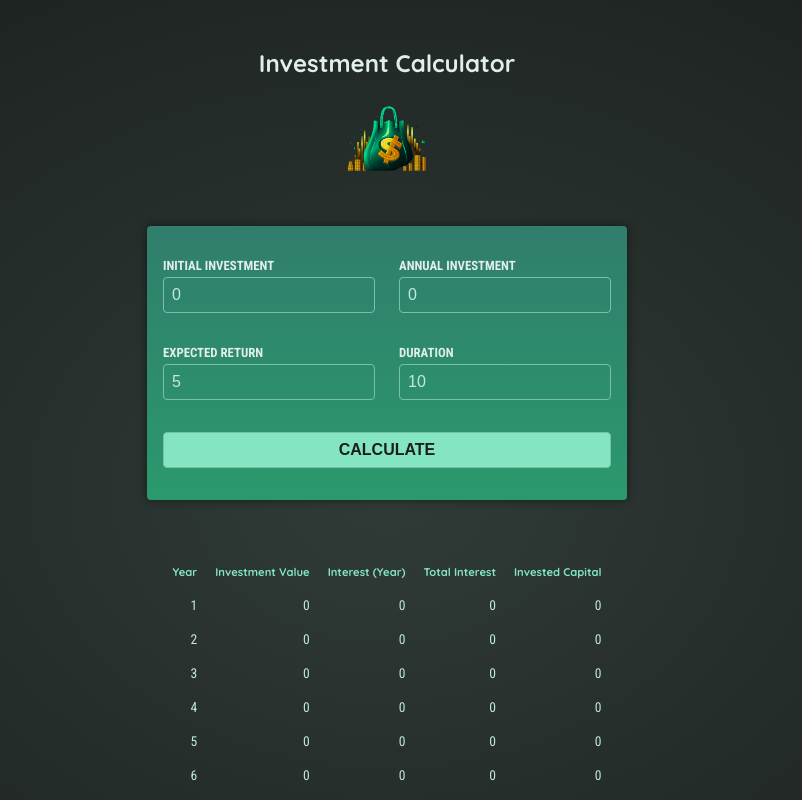
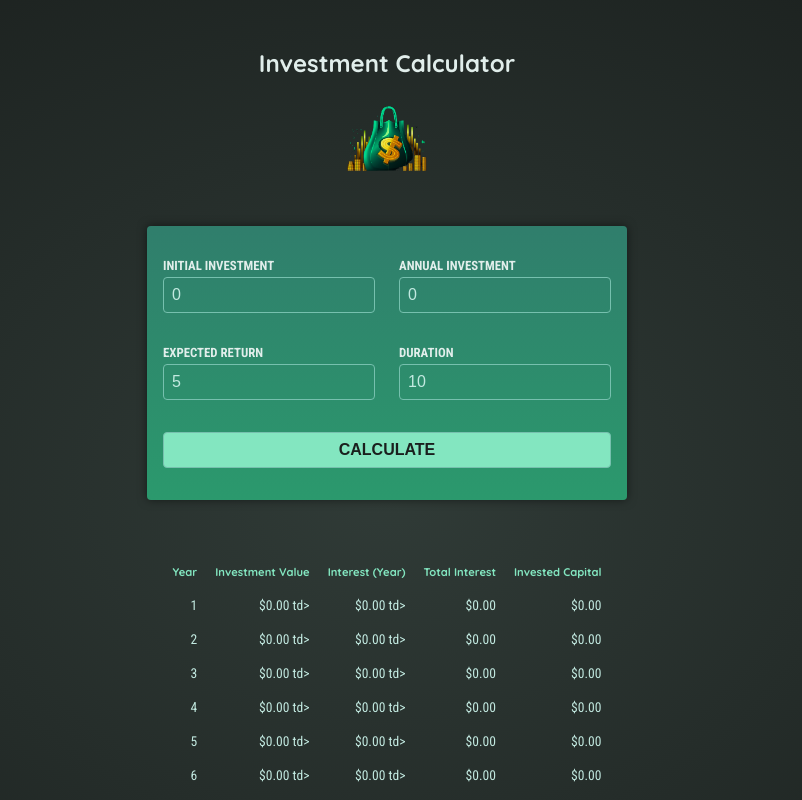
Before and after one commit to lnxx-56/investment-calculator-ang, an Angular app: page / in a window 1280 px wide. Both pictures are taken after a click on the button "CALCULATE". Shown: the top 800 px of the page, without its empty margins (253-1055 px from the left). Built offline with nearby package versions, Linux system fonts and the light colour scheme.

Commit message:
add CurrencyPipe to make the result more readable

```diff
--- a/src/app/investment-results/investment-results.component.html
+++ b/src/app/investment-results/investment-results.component.html
@@ -12,15 +12,15 @@
     </tr>
   </thead>
   <tbody>
-   @for (result of results; track result.year) {
+    @for (result of results; track result.year) {
     <tr>
-     <td>{{ result.year}}</td>
-     <td>{{ result.valueEndOfYear}}</td>
-     <td>{{result.interest}}</td>
-     <td>{{result.totalInterest}}</td>
-     <td>{{result.totalAmountInvested}}</td>
-</tr>
-   }
+      <td>{{ result.year }}</td>
+      <td>{{ result.valueEndOfYear | currency }} td></td>
+      <td>{{ result.interest | currency }} td></td>
+      <td>{{ result.totalInterest | currency }}</td>
+      <td>{{ result.totalAmountInvested | currency }}</td>
+    </tr>
+    }
   </tbody>
 </table>
 }
--- a/src/app/investment-results/investment-results.component.ts
+++ b/src/app/investment-results/investment-results.component.ts
@@ -1,9 +1,10 @@
+import { CurrencyPipe } from '@angular/common';
 import { Component, Input } from '@angular/core';
 
 @Component({
   selector: 'app-investment-results',
   standalone: true,
-  imports: [],
+  imports: [CurrencyPipe],
   templateUrl: './investment-results.component.html',
   styleUrl: './investment-results.component.css',
 })
```
